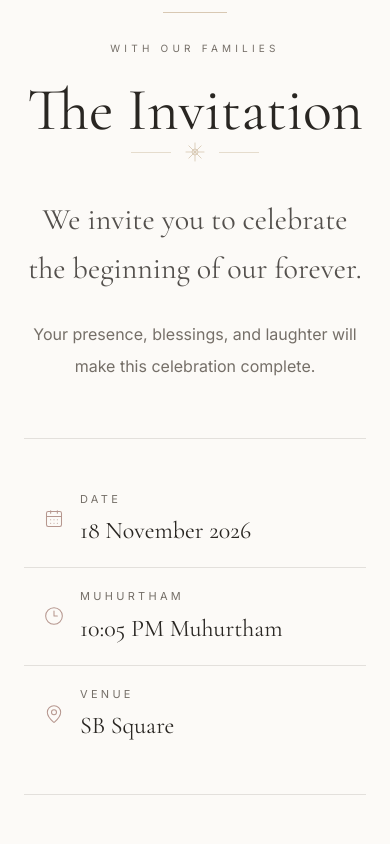
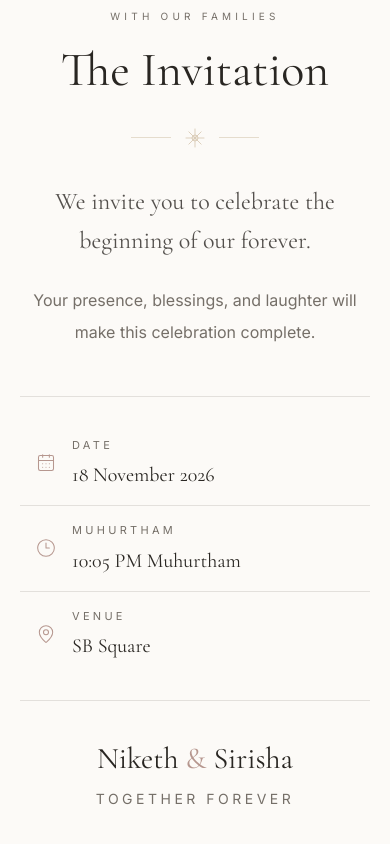
Before and after one commit to NikethVelala/NikSha, a Next.js app: page / in a window 390 px wide. Shown: the part 980-1824 px from the top of the page. Built offline with nearby package versions, Linux system fonts and the light colour scheme.

Commit message:
Polish mobile spacing and chapter rhythm
* Polish shared chapter spacing and anchor offset

* Refine invitation typography and mobile spacing

* Polish wedding-day timeline rhythm on mobile

```diff
--- a/components/Timeline/Timeline.tsx
+++ b/components/Timeline/Timeline.tsx
@@ -7,9 +7,9 @@ import { wedding } from "@/data/wedding";
 
 export default function Timeline() {
   return (
-    <Section id="timeline" className="relative overflow-hidden bg-paper pt-16 pb-16 sm:pt-20 sm:pb-20 lg:pt-24 lg:pb-24">
+    <Section id="timeline" className="relative overflow-hidden bg-paper py-14 sm:py-20 lg:py-24">
       <div className="mx-auto max-w-5xl">
-        <div className="grid gap-14 lg:grid-cols-[0.75fr_1.25fr] lg:gap-24">
+        <div className="grid gap-12 lg:grid-cols-[0.75fr_1.25fr] lg:gap-24">
           <motion.div
             initial={{ opacity: 0, x: -24 }}
             whileInView={{ opacity: 1, x: 0 }}
@@ -20,7 +20,7 @@ export default function Timeline() {
             <p className="text-xs uppercase tracking-[0.35em] text-rose">Chapter IV</p>
             <div className="mt-5 h-px w-16 bg-champagne" />
             <h2 className="mt-6 font-heading text-5xl leading-none text-charcoal sm:text-6xl lg:text-7xl">The Day</h2>
-            <p className="mt-7 max-w-md font-heading text-3xl leading-relaxed text-charcoal/80 sm:text-4xl">
+            <p className="mt-6 max-w-md font-heading text-2xl leading-relaxed text-charcoal/80 sm:text-4xl">
               An evening of celebration, leading to the moment we begin forever.
             </p>
           </motion.div>
@@ -37,9 +37,9 @@ export default function Timeline() {
               <p className="mt-2 font-heading text-3xl text-charcoal sm:text-4xl">{wedding.ceremony.date}</p>
             </motion.div>
 
-            <div className="relative mt-10">
+            <div className="relative mt-8 sm:mt-10">
               <div className="absolute bottom-7 left-[1.35rem] top-7 w-px bg-champagne/60 sm:left-[1.6rem]" />
-              <div className="space-y-12">
+              <div className="space-y-10 sm:space-y-12">
                 {wedding.timeline.map((event, index) => {
                   const isDinner = event.title === "Dinner";
                   const Icon = isDinner ? UtensilsCrossed : Clock3;
@@ -51,14 +51,14 @@ export default function Timeline() {
                       whileInView={{ opacity: 1, x: 0 }}
                       viewport={{ once: true, margin: "-60px" }}
                       transition={{ duration: 0.7, delay: index * 0.12 }}
-                      className="relative grid grid-cols-[2.75rem_1fr] gap-6 sm:grid-cols-[3.25rem_1fr] sm:gap-7"
+                      className="relative grid grid-cols-[2.75rem_1fr] gap-5 sm:grid-cols-[3.25rem_1fr] sm:gap-7"
                     >
                       <div className="relative z-10 flex h-11 w-11 items-center justify-center rounded-full border border-champagne bg-paper sm:h-12 sm:w-12">
                         <Icon className="h-4 w-4 text-rose sm:h-5 sm:w-5" strokeWidth={1.5} />
                       </div>
                       <div className="border-t border-line pt-1 sm:pt-2">
-                        <h3 className="font-heading text-4xl leading-none text-charcoal sm:text-5xl">{event.title}</h3>
-                        <p className="mt-4 flex items-center gap-2 text-sm uppercase tracking-[0.18em] text-rose">
+                        <h3 className="font-heading text-3xl leading-none text-charcoal sm:text-5xl">{event.title}</h3>
+                        <p className="mt-3 flex items-center gap-2 text-xs uppercase tracking-[0.18em] text-rose sm:mt-4 sm:text-sm">
                           <Clock3 className="h-4 w-4" strokeWidth={1.5} />
                           {event.time}
                         </p>
@@ -74,7 +74,7 @@ export default function Timeline() {
               whileInView={{ opacity: 1, y: 0 }}
               viewport={{ once: true, margin: "-40px" }}
               transition={{ duration: 0.7, delay: 0.15 }}
-              className="mt-12 border-t border-line pt-6"
+              className="mt-10 border-t border-line pt-5 sm:mt-12 sm:pt-6"
             >
               <div className="flex items-start gap-3 text-muted">
                 <MapPin className="mt-0.5 h-4 w-4 shrink-0 text-rose" strokeWidth={1.5} />
--- a/components/Welcome/Welcome.tsx
+++ b/components/Welcome/Welcome.tsx
@@ -26,7 +26,7 @@ function Ornament() {
 
 export default function Welcome() {
   return (
-    <Section id="welcome" className="relative overflow-hidden bg-paper py-24 sm:py-28 lg:py-36">
+    <Section id="welcome" className="relative overflow-hidden bg-paper py-20 sm:py-28 lg:py-36">
       <div className="mx-auto max-w-5xl">
         <motion.div
           initial={{ opacity: 0, y: 24 }}
@@ -39,13 +39,15 @@ export default function Welcome() {
           <div className="mx-auto mt-5 h-px w-16 bg-champagne" />
           <p className="mt-7 text-[10px] uppercase tracking-[0.42em] text-muted">With our families</p>
 
-          <h2 className="mt-6 font-heading text-6xl leading-none text-charcoal sm:text-7xl lg:text-8xl">
+          <h2 className="mt-6 font-heading text-5xl leading-[0.95] text-charcoal sm:text-7xl lg:text-8xl">
             The Invitation
           </h2>
 
-          <Ornament />
+          <div className="mt-8 sm:mt-10">
+            <Ornament />
+          </div>
 
-          <p className="mx-auto mt-8 max-w-2xl font-heading text-3xl leading-relaxed text-charcoal/80 sm:text-4xl">
+          <p className="mx-auto mt-8 max-w-2xl font-heading text-2xl leading-relaxed text-charcoal/80 sm:text-4xl">
             We invite you to celebrate the beginning of our forever.
           </p>
 
@@ -59,15 +61,15 @@ export default function Welcome() {
           whileInView={{ opacity: 1, y: 0 }}
           viewport={{ once: true, margin: "-60px" }}
           transition={{ duration: 0.8, delay: 0.1 }}
-          className="mx-auto mt-14 max-w-4xl border-y border-line py-8 sm:mt-16 sm:py-10"
+          className="mx-auto mt-12 max-w-4xl border-y border-line py-6 sm:mt-16 sm:py-10"
         >
           <div className="grid divide-y divide-line sm:grid-cols-3 sm:divide-x sm:divide-y-0">
             {details.map(({ label, value, icon: Icon }) => (
-              <div key={label} className="flex items-center gap-4 px-5 py-5 sm:block sm:px-8 sm:py-2 sm:text-center">
+              <div key={label} className="flex items-center gap-4 px-4 py-4 sm:block sm:px-8 sm:py-2 sm:text-center">
                 <Icon className="h-5 w-5 shrink-0 text-rose sm:mx-auto" strokeWidth={1.25} />
                 <div className="sm:mt-4">
                   <p className="text-[11px] uppercase tracking-[0.3em] text-muted">{label}</p>
-                  <p className="mt-2 font-heading text-2xl text-charcoal sm:text-3xl">{value}</p>
+                  <p className="mt-2 font-heading text-xl text-charcoal sm:text-3xl">{value}</p>
                 </div>
               </div>
             ))}
@@ -79,9 +81,9 @@ export default function Welcome() {
           whileInView={{ opacity: 1, y: 0 }}
           viewport={{ once: true, margin: "-40px" }}
           transition={{ duration: 0.8, delay: 0.2 }}
-          className="mt-12 text-center sm:mt-14"
+          className="mt-10 text-center sm:mt-14"
         >
-          <p className="font-heading text-4xl text-charcoal sm:text-5xl">
+          <p className="font-heading text-3xl text-charcoal sm:text-5xl">
             Niketh <span className="text-rose">&amp;</span> Sirisha
           </p>
           <p className="mt-3 text-sm uppercase tracking-[0.25em] text-muted">Together Forever</p>
--- a/components/common/Section.tsx
+++ b/components/common/Section.tsx
@@ -10,7 +10,7 @@ export default function Section({ id, children, className }: SectionProps) {
   return (
     <section
       id={id}
-      className={`relative scroll-mt-16 overflow-hidden bg-ivory px-6 py-28 sm:px-8 sm:py-32 lg:px-12 lg:py-36 ${className ?? ""}`}
+      className={`relative scroll-mt-20 overflow-hidden bg-ivory px-5 py-20 sm:px-8 sm:py-28 lg:px-12 lg:py-36 ${className ?? ""}`}
     >
       <div aria-hidden="true" className="pointer-events-none absolute inset-x-0 top-0 flex justify-center">
         <span className="h-px w-20 bg-champagne/45" />
```
